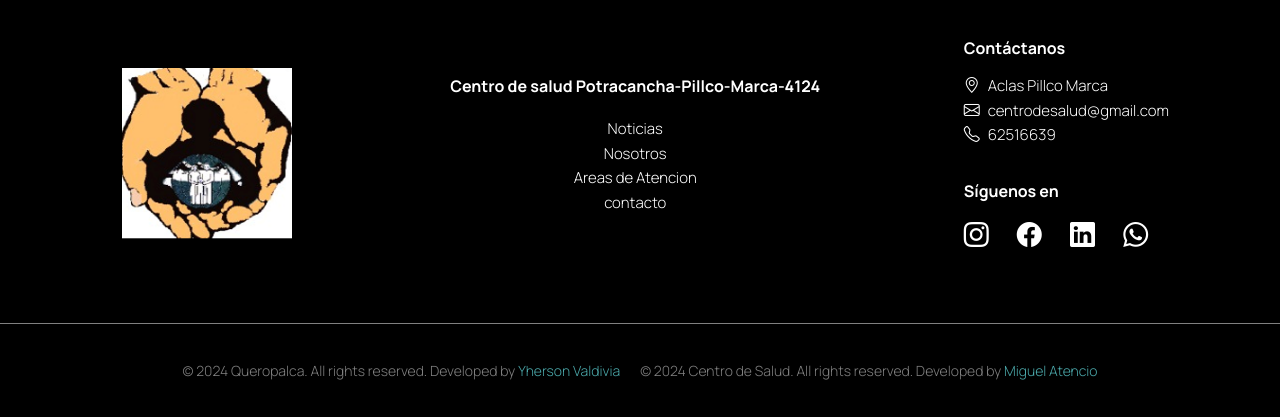
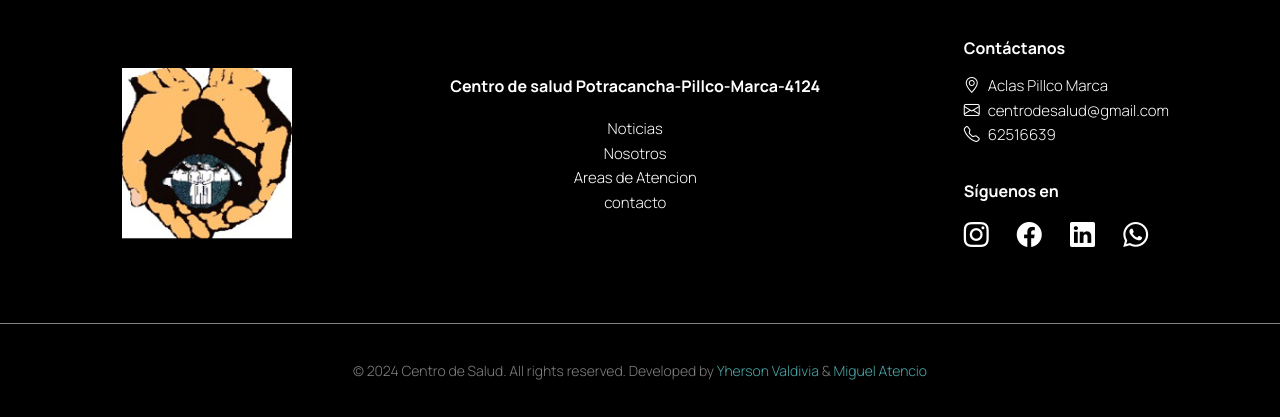
Before and after one commit to miguelitomasna/PF_Valdivia-master, a website: page pages/contacto.html in a window 1280 px wide. Shown: the part 1620-2037 px from the top of the page. Drawn offline with nearby package versions, Linux system fonts and the light colour scheme.

Commit message:
terminos de inicio

```diff
--- a/pages/contacto.html
+++ b/pages/contacto.html
@@ -9,7 +9,7 @@
     <link rel="stylesheet" href="https://cdn.jsdelivr.net/npm/bootstrap-icons@1.11.3/font/bootstrap-icons.min.css">
     <!--<link rel="stylesheet" href="../css/style.css">-->
     <link rel="stylesheet" href="../css/estilos.css">
-    <title>Queropalca | Contáctanos para más</title>
+    <title>Contacto</title>
     <link rel="shortcut icon" href="../img/favicon.ico" type="image/x-icon">
     <meta name="description"
         content="
@@ -122,13 +122,9 @@
             </div>
         </div>
         <div class="footer-bottom">
-            <p>© 2024 Queropalca. All rights reserved. Developed by
+            <p>© 2024 Centro de Salud. All rights reserved. Developed by
                 <span><a href="https://www.linkedin.com/in/yherson-valdivia-altez/" target="_blank">Yherson
-                        Valdivia</a></span>
-            </p>
-            <p>© 2024 Centro de Salud. All rights reserved. Developed by
-                <span><a href="https://www.linkedin.com/in/yherson-valdivia-altez/" target="_blank">Miguel
-                        Atencio</a></span>
+                        Valdivia</a></span> & <span><a href="https://www.linkedin.com/in/miguel-atencio-de-la-cruz/" target="_blank">Miguel Atencio</a></span>
             </p>
         </div>
     </footer>
```
Also changed, not shown: index.html (+2 -6 lines), pages/AreasdeAte.html (+2 -6 lines), pages/nosotros.html (+2 -6 lines).
